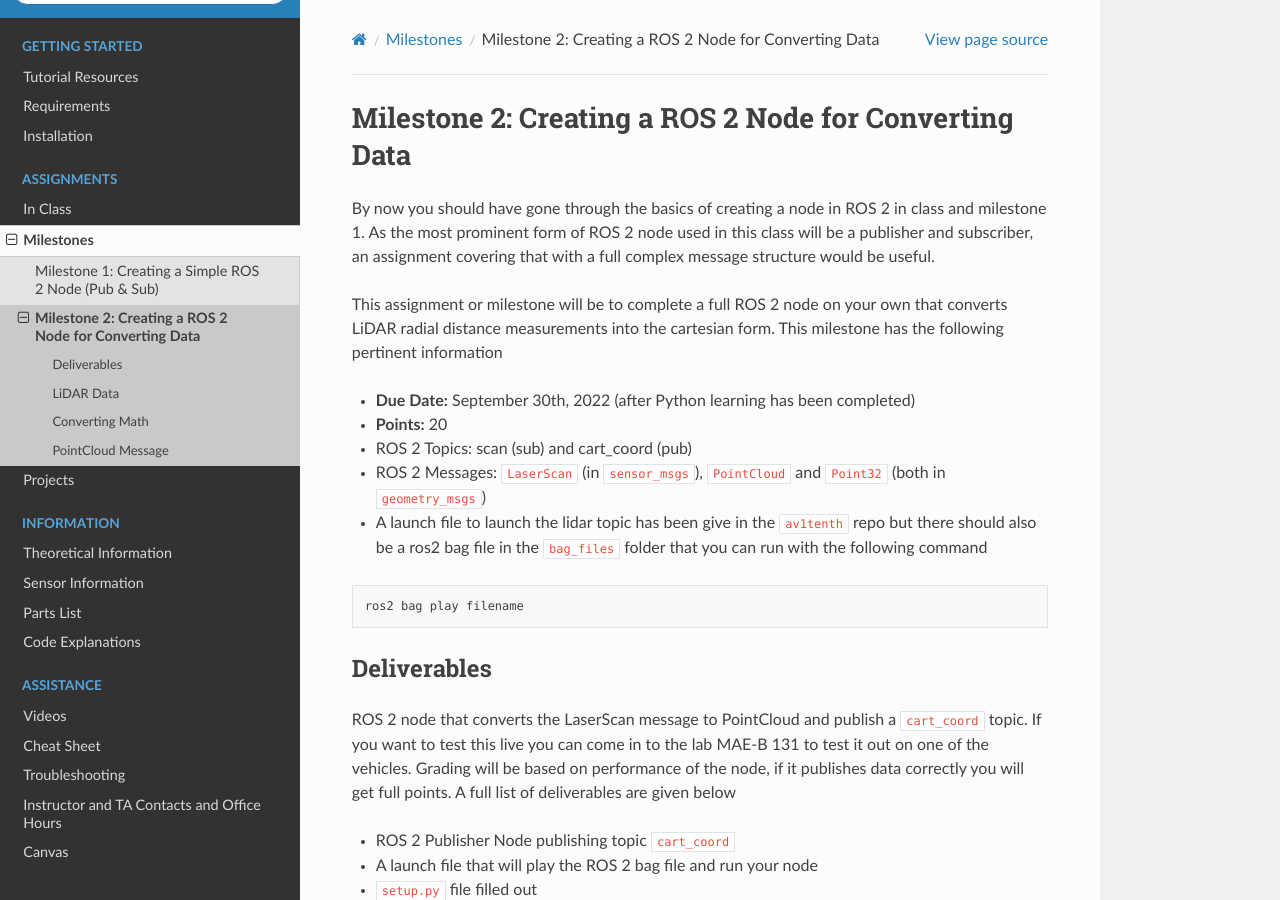
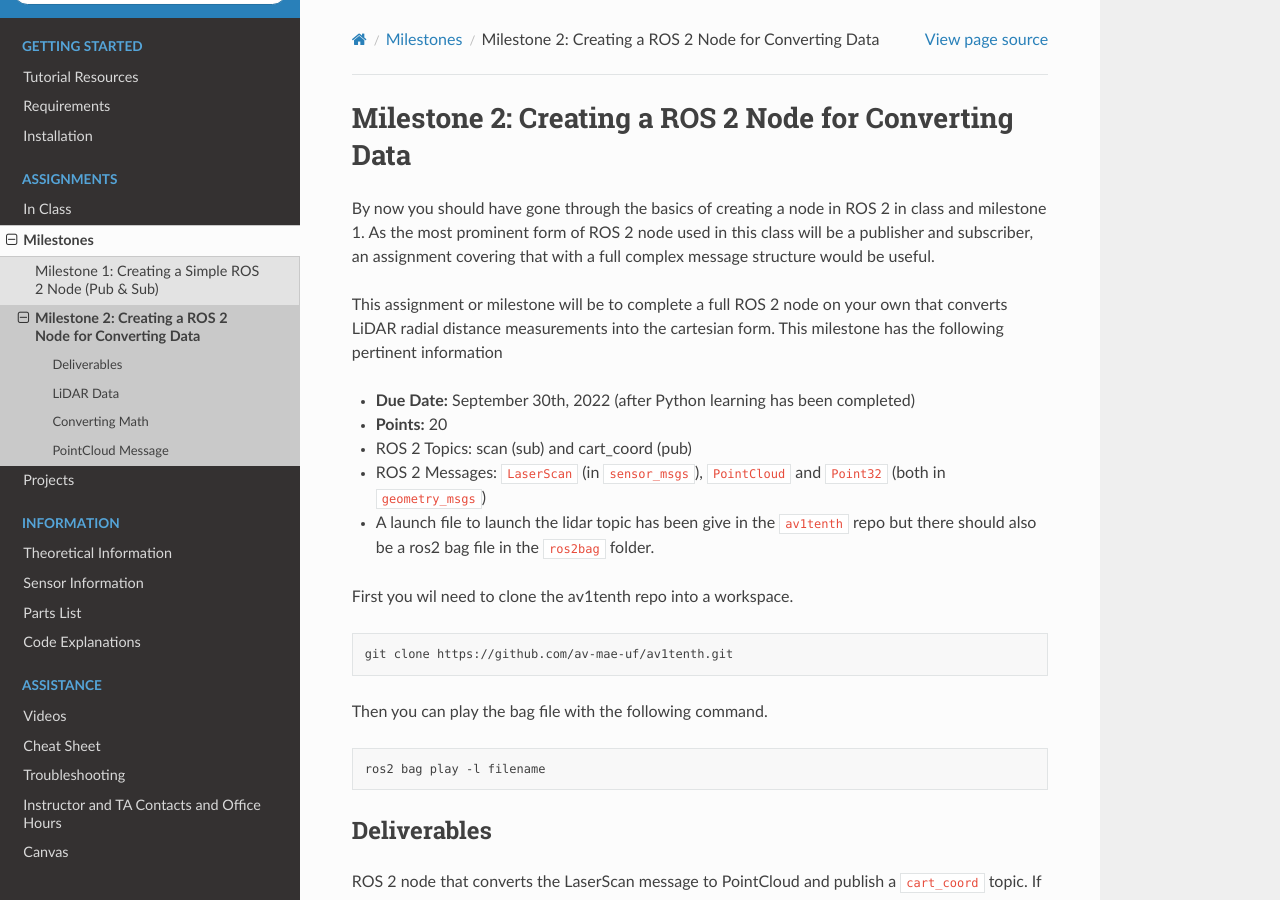
Before and after one commit to av-mae-uf/av1tenth-docs, a Sphinx documentation site: the page built from docs/assignments/milestones/milestone2.rst, in a window 1280 px wide and 900 px high. Built offline with Sphinx 7.4.7 and the Read the Docs theme 2.0.0, drawn with Linux system fonts in a browser that asks for light colours.

Commit message:
adding clone commands

```diff
--- a/docs/assignments/milestones/milestone2.rst
+++ b/docs/assignments/milestones/milestone2.rst
@@ -10,11 +10,20 @@ This assignment or milestone will be to complete a full ROS 2 node on your own t
 * **Points:** 20
 * ROS 2 Topics: scan (sub) and cart_coord (pub)
 * ROS 2 Messages: ``LaserScan`` (in ``sensor_msgs``), ``PointCloud`` and ``Point32`` (both in ``geometry_msgs``)
-* A launch file to launch the lidar topic has been give in the ``av1tenth`` repo but there should also be a ros2 bag file in the ``bag_files`` folder that you can run with the following command
+* A launch file to launch the lidar topic has been give in the ``av1tenth`` repo but there should also be a ros2 bag file in the ``ros2bag`` folder.
+
+First you wil need to clone the av1tenth repo into a workspace.
 
 .. code-block:: bash
 
-    ros2 bag play filename
+    git clone https://github.com/av-mae-uf/av1tenth.git
+
+
+Then you can play the bag file with the following command.
+
+.. code-block:: bash
+
+    ros2 bag play -l filename
 
 Deliverables
 ^^^^^^^^^^^^
```
